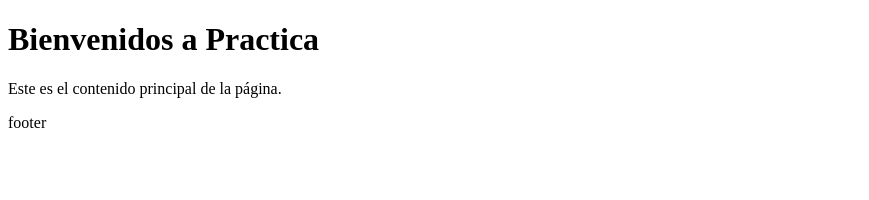
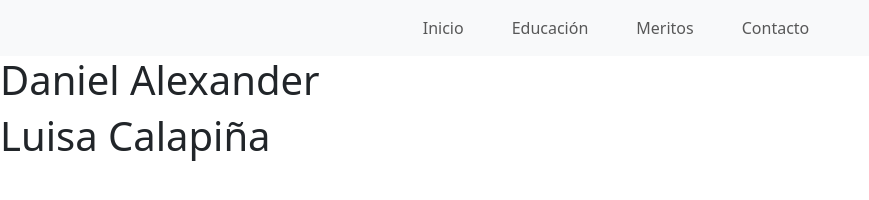
Before and after one commit to RanMd/PracticaGit4A_DanielLuisa, a plain HTML site: page index.html in a window 1280 px wide. Shown: the whole page, without its empty margins (0-869 px from the left). Drawn offline with nearby package versions, Linux system fonts and the light colour scheme.

Commit message:
Se agregó Bootstrap al proyecto, menú e información personal.

```diff
--- a/index.html
+++ b/index.html
@@ -1,19 +1,52 @@
 <!DOCTYPE html>
 <html lang="en">
+
 <head>
     <meta charset="UTF-8">
     <meta name="viewport" content="width=device-width, initial-scale=1.0">
+    <link href="https://cdn.jsdelivr.net/npm/bootstrap@5.3.3/dist/css/bootstrap.min.css" rel="stylesheet"
+        integrity="sha384-QWTKZyjpPEjISv5WaRU9OFeRpok6YctnYmDr5pNlyT2bRjXh0JMhjY6hW+ALEwIH" crossorigin="anonymous">
     <title>Practica</title>
 </head>
+
+<style>
+    .navbar-nav {
+        justify-content: center;
+    }
+</style>
+
 <body>
     <header>
-        <h1>Bienvenidos a Practica</h1>
+        <nav class="navbar navbar-light bg-light">
+            <div class="container d-flex justify-content-center">
+                <ul class="navbar-nav d-flex flex-row">
+                    <li class="nav-item me-5">
+                        <a class="nav-link" href="#">Inicio</a>
+                    </li>
+                    <li class="nav-item me-5">
+                        <a class="nav-link" href="#">Educación</a>
+                    </li>
+                    <li class="nav-item me-5">
+                        <a class="nav-link" href="#">Meritos</a>
+                    </li>
+                    <li class="nav-item me-5">
+                        <a class="nav-link" href="#">Contacto</a>
+                    </li>
+                </ul>
+            </div>
+        </nav>
     </header>
     <main>
-        <p>Este es el contenido principal de la página.</p>
+        <section>
+            <h1>Daniel Alexander</h1>
+            <h1>Luisa Calapiña</h1>
+        </section>
     </main>
     <footer>
-        <p>footer</p>
     </footer>
+    <script src="https://cdn.jsdelivr.net/npm/bootstrap@5.3.3/dist/js/bootstrap.bundle.min.js"
+        integrity="sha384-YvpcrYf0tY3lHB60NNkmXc5s9fDVZLESaAA55NDzOxhy9GkcIdslK1eN7N6jIeHz"
+        crossorigin="anonymous"></script>
 </body>
+
 </html>
```
